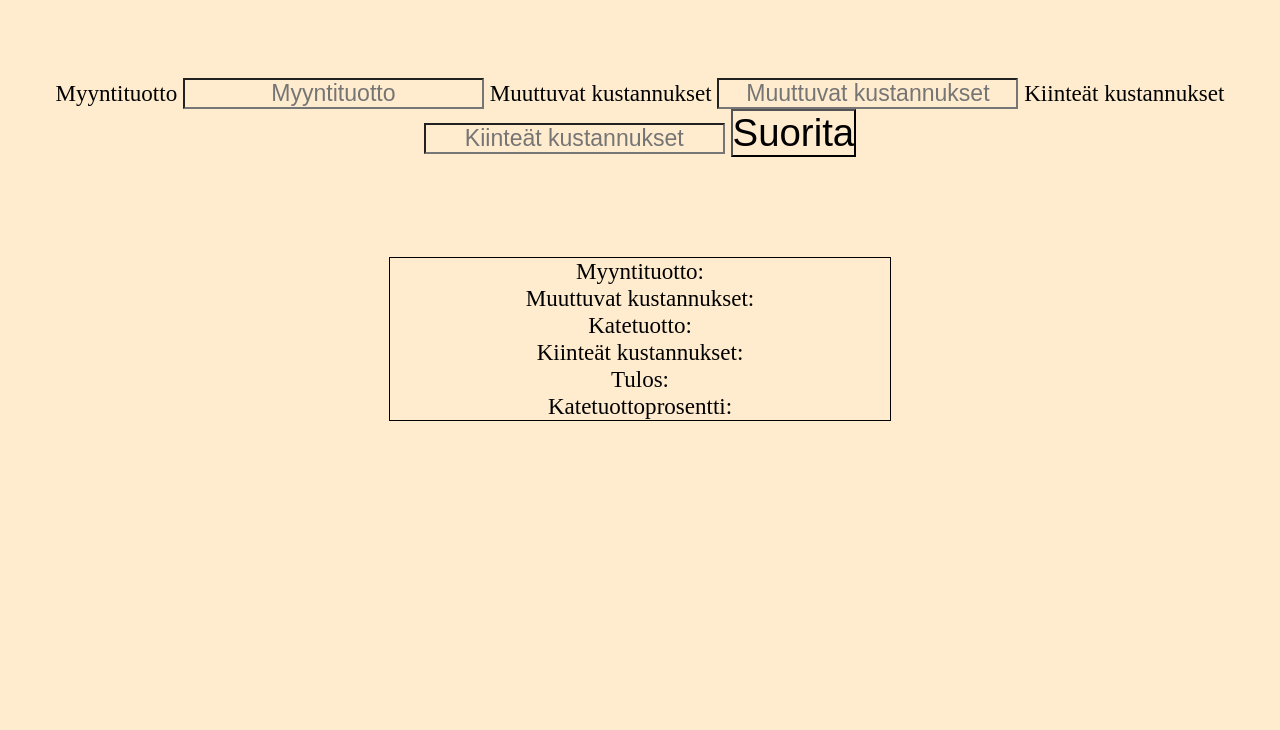
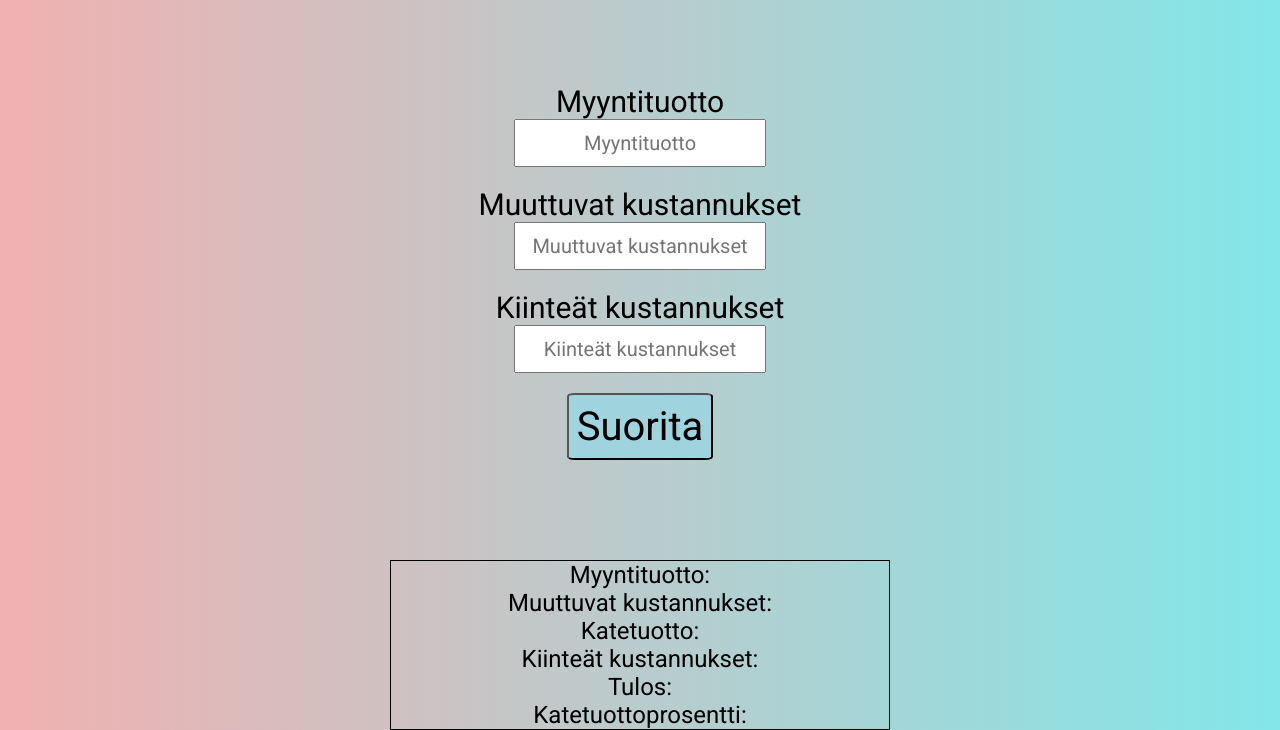
Before and after one commit to Jyddys/Katelaskuri, a plain HTML site: page index.html in a window 1280 px wide. Shown: the part 87-817 px from the top of the page. Drawn offline with Linux system fonts and the light colour scheme.

Commit message:
Better design

```diff
--- a/index.html
+++ b/index.html
@@ -5,7 +5,7 @@
   <meta http-equiv="X-UA-Compatible" content="IE=edge">
   <meta name="viewport" content="width=device-width, initial-scale=1.0">
   <link rel="stylesheet" href="styles.css">
-  <title>Document</title>
+  <title>Katetuottolaskelma</title>
 </head>
 <body>
   <div class="container">
@@ -13,9 +13,9 @@
     <div class="ktlaskelma">
       <label for="mTuotto">Myyntituotto</label>
       <input type="text" id="mTuotto" class="mTuotto" placeholder="Myyntituotto" >
-      <label for="mTuotto">Muuttuvat kustannukset</label>
+      <label for="mKustannukset">Muuttuvat kustannukset</label>
       <input type="text" id="mKustannukset" class="mKustannukset" placeholder="Muuttuvat kustannukset" >
-      <label for="mTuotto">Kiinteät kustannukset</label>
+      <label for="kKustannukset">Kiinteät kustannukset</label>
       <input type="text" id="kKustannukset" class="kKustannukset"placeholder="Kiinteät kustannukset">
       <input type="submit" value="Suorita" class="suoritaLasku" onclick="getVal()">
     </div>
@@ -27,8 +27,6 @@
       <p class="tulos">Tulos:</p>
       <p class="KTP">Katetuottoprosentti:</p>
     </div>
-
-
   </div>
   <script src="script.js"></script>
 </body>
--- a/styles.css
+++ b/styles.css
@@ -1,10 +1,18 @@
+@import url('https://fonts.googleapis.com/css2?family=Roboto&display=swap');
+
 * {
-  font-size: 1.2rem;
+  font-size: 20px;
   text-align: center;
   margin: 0;
   padding: 0;
-  background-color: blanchedalmond;
+  font-family: 'Roboto', sans-serif;
+  box-sizing: border-box;
 }
+
+body {
+  background-image: linear-gradient(to right, #f1b1b1 , #82e6e8);
+}
+
 
 .container {
   height: 100vh;
@@ -16,20 +24,31 @@ h1 {
 }
 
 .ktlaskelma {
+  display: flex;
+  flex-direction: column;
+  align-items: center;
   padding-top: 100px;
   padding-bottom: 100px;
 }
 
-input {
-  font-size: rem;
+input[type=text]{
+  margin-bottom: 1em;
+  padding: 0.5em;
+  font-size: 1rem;
+  cursor: pointer;
 }
+
+
 input[type=submit] {
+  padding: 0.2em;
+  border-radius: 5%;
   cursor: pointer;
   font-size: 2rem;
+  background-color: rgb(159, 211, 221);
 }
 
 input[type=submit]:hover {
-background-color: rgb(175, 171, 156);
+background-color: #487DFA;
 }
 
 .vastaukset {
@@ -37,3 +56,17 @@ background-color: rgb(175, 171, 156);
   border: 1px solid black;
   width: 500px;
 }
+
+.vastaukset > p {
+  font-size: 1.2rem
+}
+
+label {
+  font-size: 1.5rem
+}
+
+@media (max-width: 400px) {
+  * {
+    font-size: 16px;
+  }
+}
```
